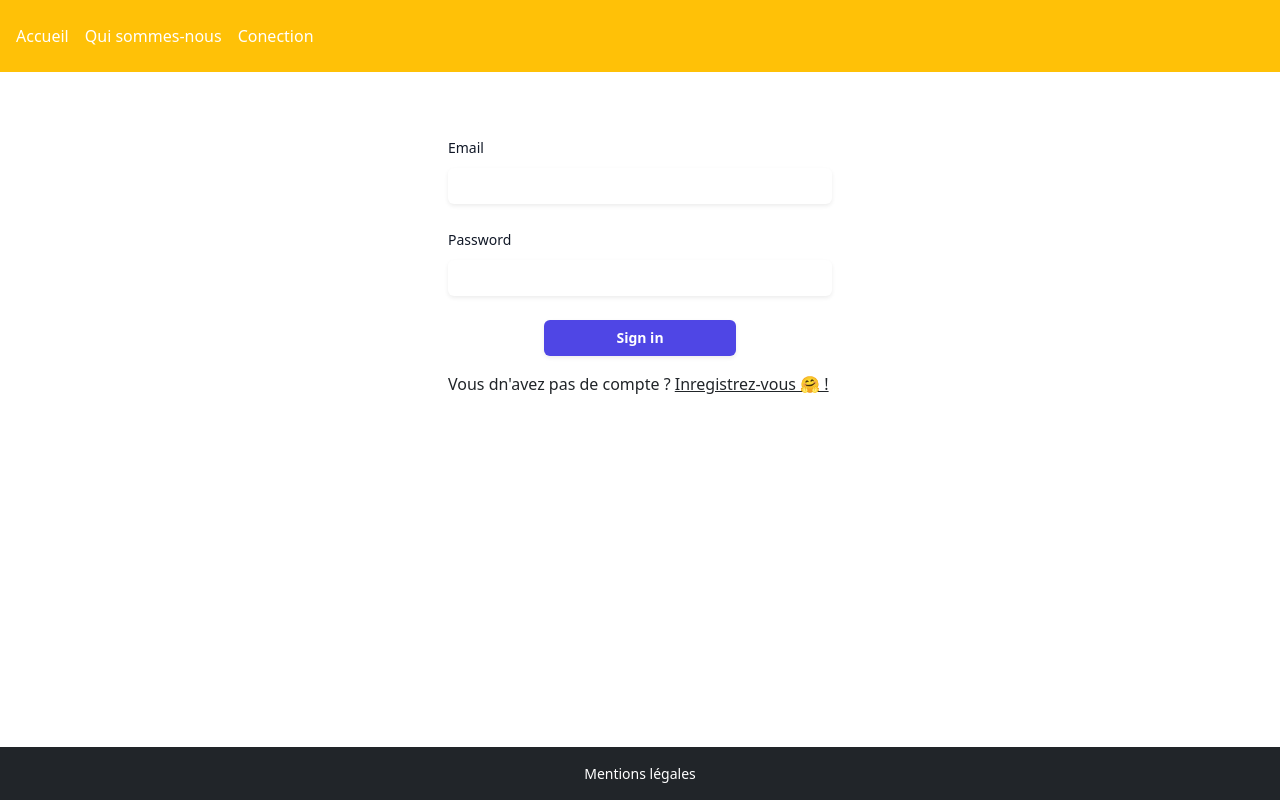
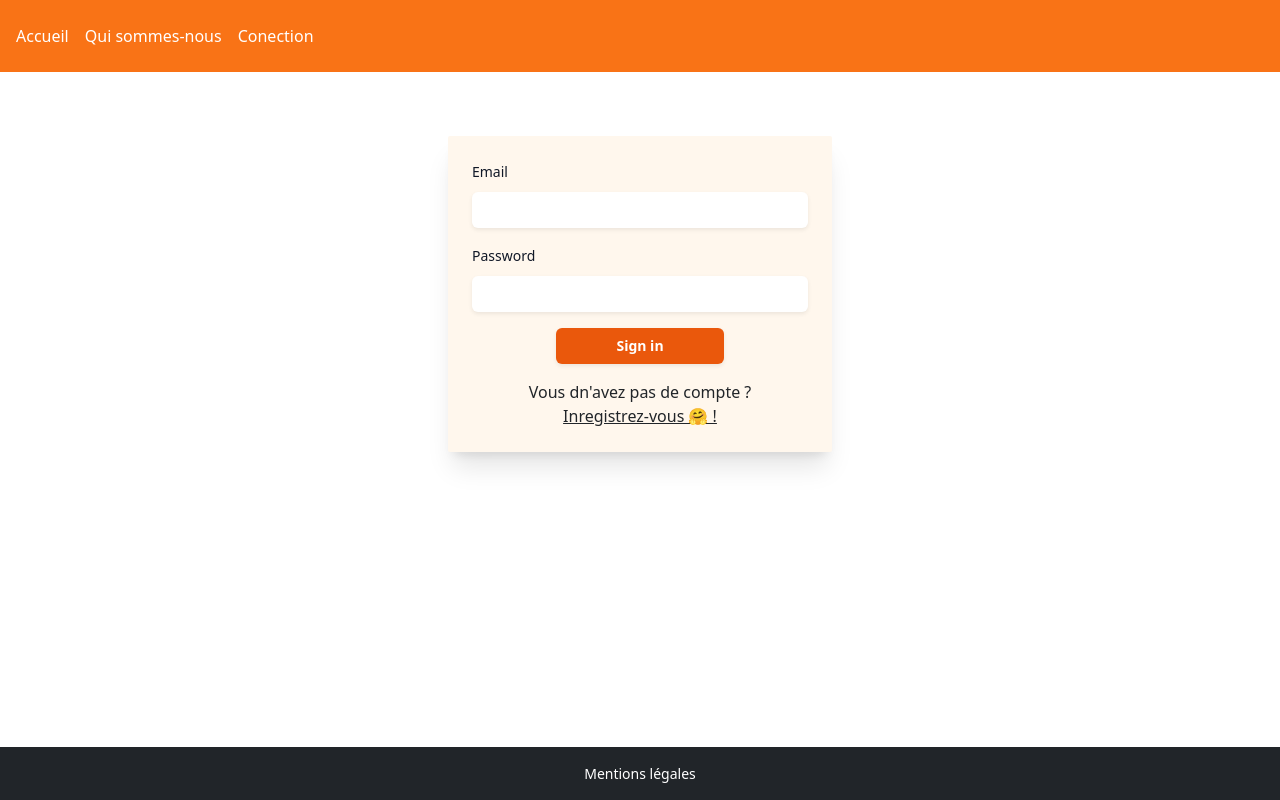
Before and after one commit to DoinaToderici/movies_app, a React (Vite) app: page /conection/login in a window 1280 px wide. Built offline with nearby package versions, Linux system fonts and the light colour scheme; no server answers.

Commit message:
💄 Style connexion form

```diff
--- a/src/components/pages/Login.jsx
+++ b/src/components/pages/Login.jsx
@@ -28,17 +28,15 @@ export default function Login() {
   };
 
   return (
-    <div className="mt-10 sm:mx-auto sm:w-full sm:max-w-sm">
+    <div className="mt-10 sm:mx-auto sm:w-full sm:max-w-sm shadow-xl rounded-sm	bg-orange-50 p-6">
       <FormConnexion onSubmit={handleSubmit} inputsProps={inputsPropsLogin} />
-      <div className="mt-3">
-        <p>
-          Vous dn'avez pas de compte ?{" "}
-          <span
-            className="underline"
-            onClick={() => navigate("/conection/registration")}
-          >
-            Inregistrez-vous 🤗 !
-          </span>
+      <div className="mt-3 text-center">
+        <p>Vous dn'avez pas de compte ? </p>
+        <p
+          className="underline"
+          onClick={() => navigate("/conection/registration")}
+        >
+          Inregistrez-vous 🤗 !
         </p>
       </div>
     </div>
--- a/src/components/pages/Registration.jsx
+++ b/src/components/pages/Registration.jsx
@@ -32,20 +32,17 @@ export default function Registration() {
   };
 
   return (
-    <div className="mt-10 sm:mx-auto sm:w-full sm:max-w-sm">
+    <div className="mt-10 sm:mx-auto sm:w-full sm:max-w-sm shadow-xl rounded-sm	bg-orange-50 p-6">
       <FormConnexion
         onSubmit={handleSubmit}
         inputsProps={inputsPropsRegistration}
       />
-      <div className="mt-3">
+      <div className="mt-3 text-center">
         <p to="/conection/login">
           Avez vous déjà un compte ?{" "}
-          <span
-            className="underline"
-            onClick={() => navigate("/conection/login")}
-          >
+          <p className="underline" onClick={() => navigate("/conection/login")}>
             Connextez-vous 🤗 !
-          </span>
+          </p>
         </p>
       </div>
     </div>
--- a/src/components/reusable/FormConnexion.jsx
+++ b/src/components/reusable/FormConnexion.jsx
@@ -3,7 +3,7 @@ import Input from "./Input";
 
 export default function FormConnexion({ onSubmit, inputsProps }) {
   return (
-    <form className="space-y-6" onSubmit={onSubmit}>
+    <form className="space-y-4" onSubmit={onSubmit}>
       {inputsProps.map(({ label, id }) => {
         return (
           <Input
@@ -21,7 +21,7 @@ export default function FormConnexion({ onSubmit, inputsProps }) {
       <div>
         <button
           type="submit"
-          className="flex w-50 mx-auto justify-center rounded-md bg-indigo-600 px-3 py-1.5 text-sm font-semibold leading-6 text-white shadow-sm hover:bg-indigo-500 focus-visible:outline focus-visible:outline-2 focus-visible:outline-offset-2 focus-visible:outline-indigo-600"
+          className="flex w-50 mx-auto justify-center rounded-md bg-orange-600 mt-3 px-3 py-1.5 text-sm font-semibold leading-6 text-white shadow-sm hover:bg-orange-500 focus-visible:outline focus-visible:outline-2 focus-visible:outline-offset-2 focus-visible:outline-orange-600"
         >
           Sign in
         </button>
--- a/src/components/reusable/Menu.jsx
+++ b/src/components/reusable/Menu.jsx
@@ -6,7 +6,7 @@ export default function Menu() {
   const { isLogged, handleLogOut } = useContext(UserContext);
   return (
     <div
-      className="bg-warning py-3"
+      className="bg-orange-500  py-3"
       style={{
         position: "sticky",
         top: "0",
```
